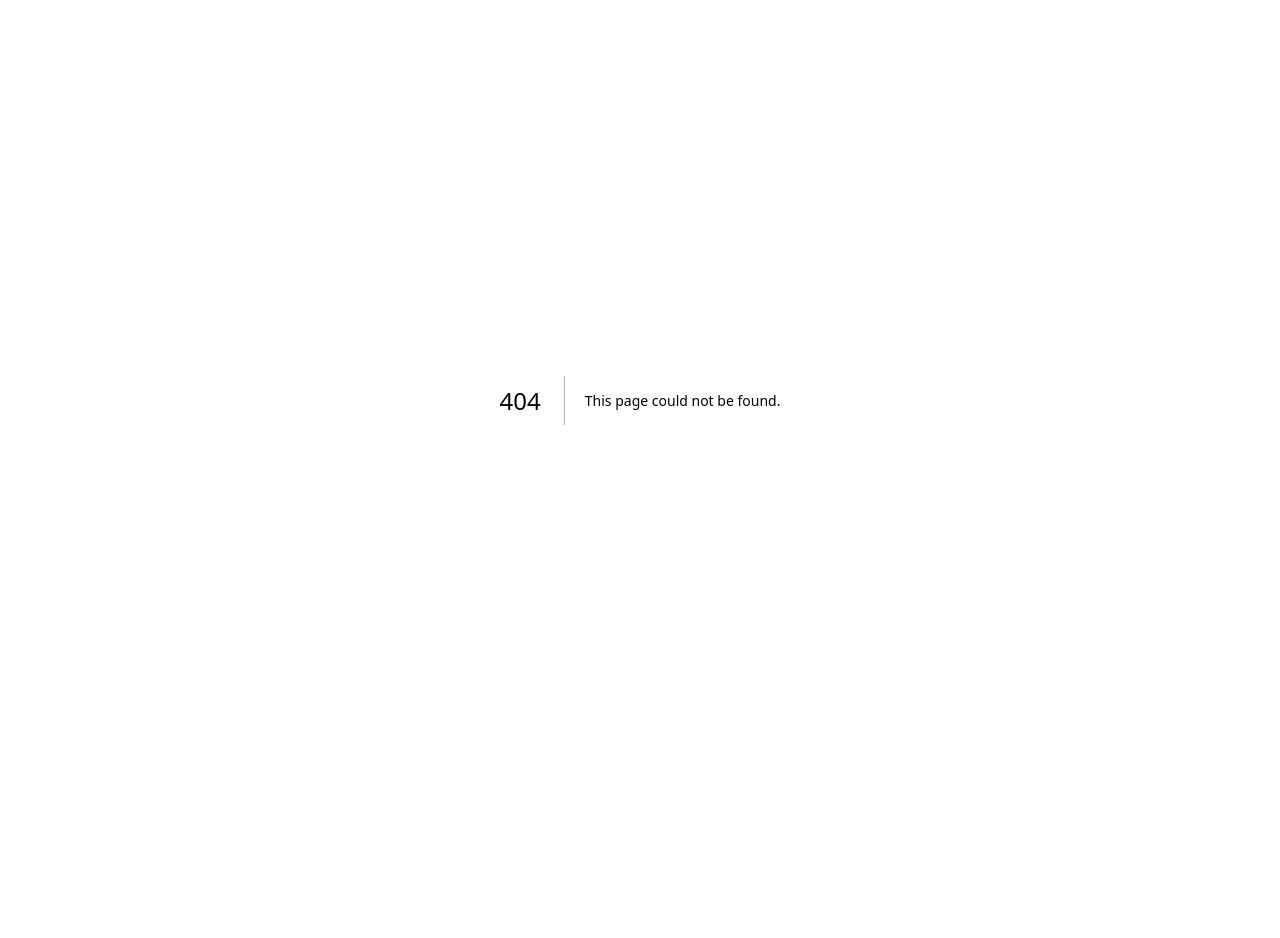
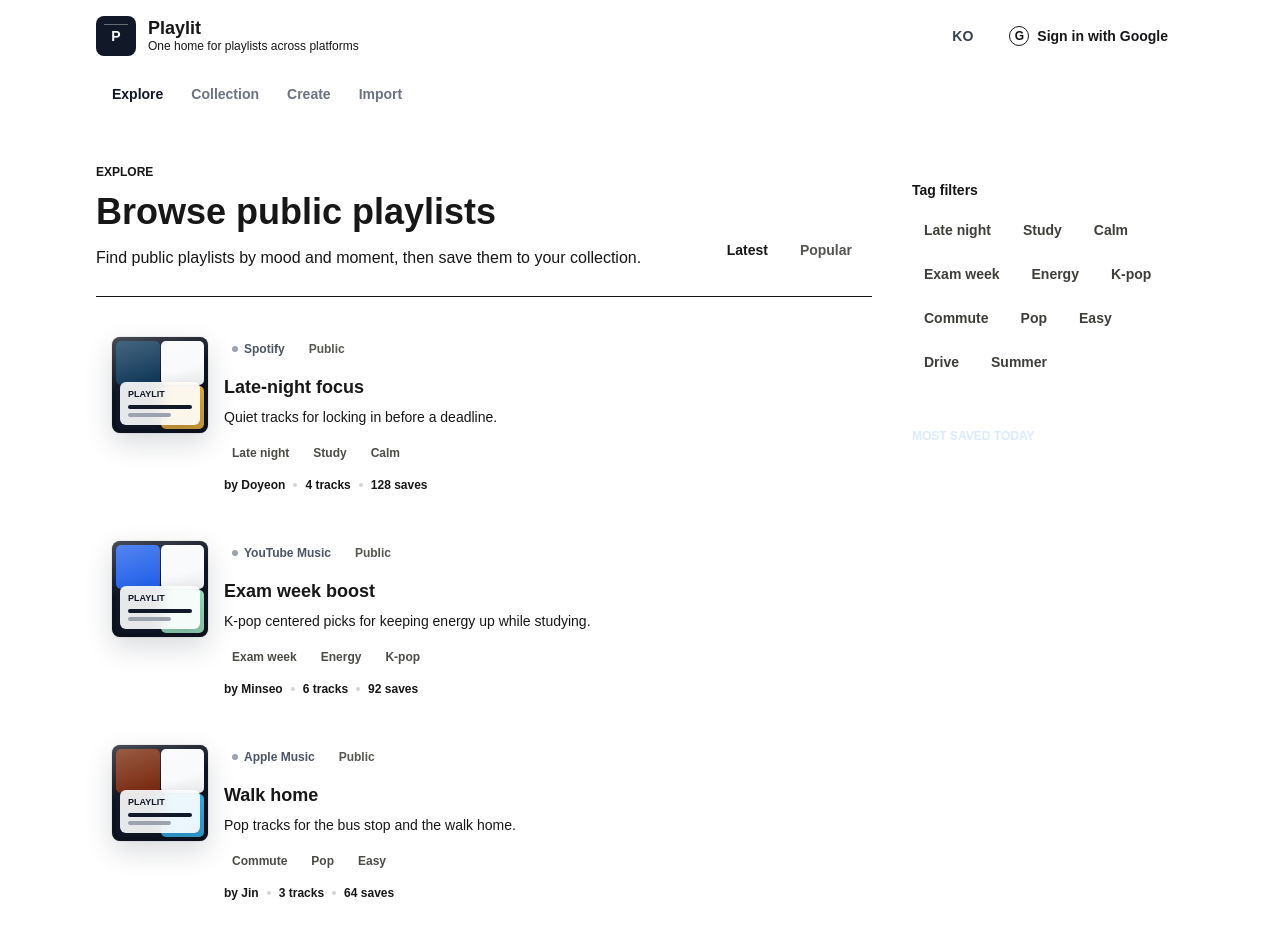
Before and after one commit to 9y06/playlit, a Next.js app: page /en in a window 1280 px wide. Before the commit this address had no page. Shown: the top 938 px of the page. Before the commit the page ends 800 px from the top, so only its background shows below. Built offline with nearby package versions, Linux system fonts and the light colour scheme.

Commit message:
feat: add explore screen

```diff
--- /dev/null
+++ b/src/app/[locale]/page.tsx
@@ -0,0 +1,96 @@
+import { notFound } from "next/navigation";
+import { PlaylistCard } from "@/components/playlist-card";
+import { getDictionary } from "@/i18n/dictionaries";
+import { isLocale } from "@/i18n/config";
+import { getAllTags, getPublicPlaylists } from "@/lib/mock-data";
+
+type ExplorePageProps = {
+  params: Promise<{
+    locale: string;
+  }>;
+};
+
+export default async function ExplorePage({ params }: ExplorePageProps) {
+  const { locale } = await params;
+
+  if (!isLocale(locale)) {
+    notFound();
+  }
+
+  const dictionary = getDictionary(locale);
+  const playlists = getPublicPlaylists();
+  const tags = getAllTags(locale);
+  const featured = [...playlists].sort((a, b) => b.saveCount - a.saveCount)[0];
+
+  return (
+    <div className="reveal-in mx-auto grid max-w-6xl gap-6 px-4 py-8 sm:px-6 lg:grid-cols-[minmax(0,1fr)_18rem] lg:px-8">
+      <section className="min-w-0">
+        <div className="mb-6 border-b border-[var(--line)] pb-6">
+          <p className="text-xs font-black uppercase text-[var(--accent-strong)]">
+            {dictionary.explore.eyebrow}
+          </p>
+          <div className="mt-3 flex flex-col gap-4 sm:flex-row sm:items-end sm:justify-between">
+            <div>
+              <h1 className="text-3xl font-black tracking-normal sm:text-4xl">
+                {dictionary.explore.title}
+              </h1>
+              <p className="mt-3 max-w-2xl text-base leading-7 text-[var(--muted)]">
+                {dictionary.explore.description}
+              </p>
+            </div>
+            <div className="soft-inset flex rounded-lg p-1">
+              <button className="soft-primary rounded-md px-4 py-2 text-sm font-bold">
+                {dictionary.explore.latest}
+              </button>
+              <button className="rounded-md px-4 py-2 text-sm font-bold text-[#55554f]">
+                {dictionary.explore.popular}
+              </button>
+            </div>
+          </div>
+        </div>
+
+        <div className="grid gap-4">
+          {playlists.map((playlist) => (
+            <PlaylistCard
+              key={playlist.id}
+              playlist={playlist}
+              locale={locale}
+              dictionary={dictionary}
+            />
+          ))}
+        </div>
+      </section>
+
+      <aside className="space-y-4">
+        <section className="glass-card rounded-lg p-4">
+          <h2 className="text-sm font-black">{dictionary.explore.tagFilter}</h2>
+          <div className="mt-3 flex flex-wrap gap-2">
+            {tags.map((tag) => (
+              <button
+                key={tag}
+                className="soft-control rounded-md px-3 py-2 text-sm font-bold text-[#3f3f3a] transition"
+              >
+                {tag}
+              </button>
+            ))}
+          </div>
+        </section>
+
+        {featured ? (
+          <section className="dark-glass-card rounded-lg p-4 text-white">
+            <p className="text-xs font-black uppercase text-[#dbeafe]">
+              {dictionary.explore.featuredTitle}
+            </p>
+            <h2 className="mt-3 text-xl font-black">{featured.title[locale]}</h2>
+            <p className="mt-2 text-sm leading-6 text-white/72">
+              {featured.description[locale]}
+            </p>
+            <p className="mt-4 text-sm font-bold">
+              {featured.saveCount} {dictionary.common.saves}
+            </p>
+          </section>
+        ) : null}
+      </aside>
+    </div>
+  );
+}
```
